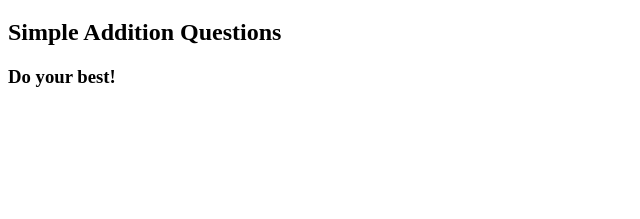
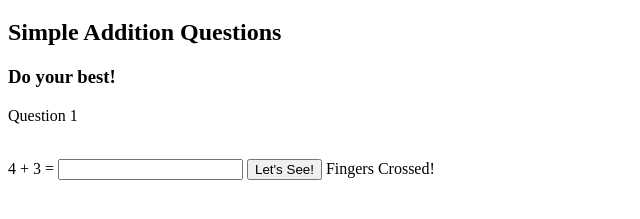
Before and after one commit to thejapanexperience/MathsWorksheetTrial, a website: page index.html in a window 1280 px wide. Shown: the part 61-280 px from the top of the page, without its empty margins (0-640 px from the left). Drawn offline with Linux system fonts and the light colour scheme.

Commit message:
question 1 html

```diff
--- a/index.html
+++ b/index.html
@@ -8,5 +8,14 @@
     <h1>Maths Worksheet Trial</h1>
     <h2>Simple Addition Questions</h2>
     <h3>Do your best!</h3>
+
+    <form action="">
+      <p>Question 1</p><br>
+      4 + 3 =
+      <input type="number" >
+      <input type="submit" value="Let's See!">
+      <span>Fingers Crossed!</span>
+    </form>
+
   </body>
 </html>
```
